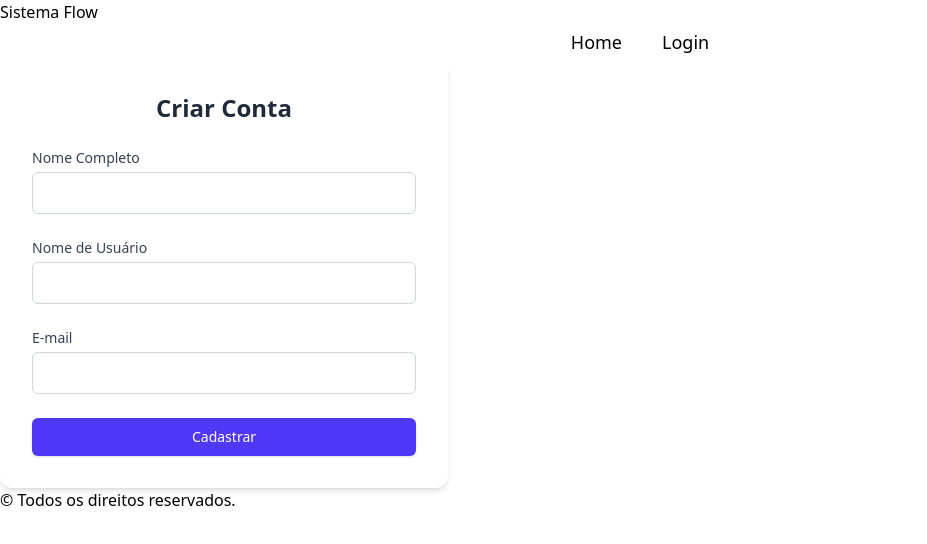
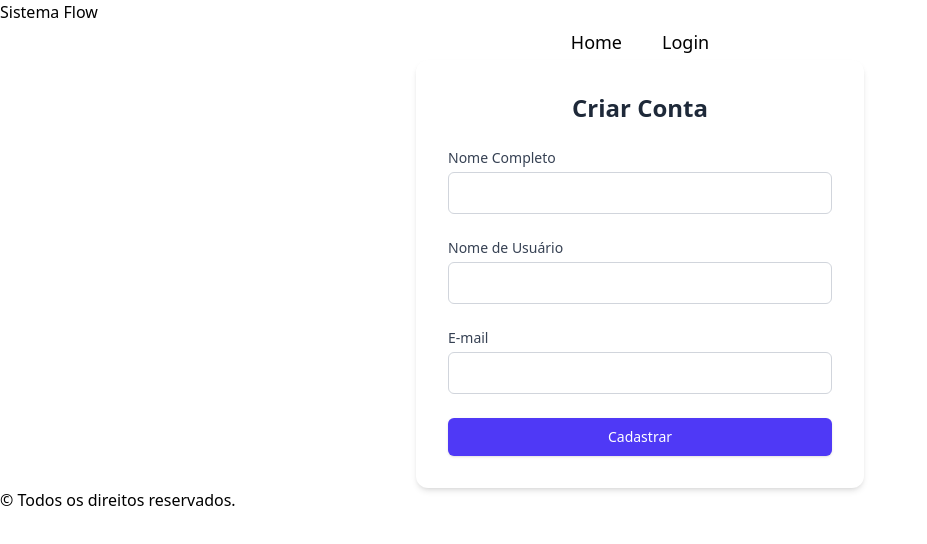
Before and after one commit to 1TDSPG-25/sistema-flow, a React (Vite) app in the folder sistema-flow/: page /cadastro in a window 1280 px wide. Shown: the top 544 px of the page, without its empty margins (0-927 px from the left). Built offline with nearby package versions, Linux system fonts and the light colour scheme.

Commit message:
bugfix: Adicionado alinhamento do form de cadastro e dependencias de hookform/zod.

```diff
--- a/sistema-flow/package.json
+++ b/sistema-flow/package.json
@@ -11,6 +11,7 @@
     "api": "json-server --watch db.json  --port 3001"
   },
   "dependencies": {
+    "@hookform/resolvers": "^5.2.2",
     "@tailwindcss/vite": "^4.1.14",
     "postcss": "^8.5.6",
     "react": "^19.1.1",
--- a/sistema-flow/src/routes/Cadastro/index.tsx
+++ b/sistema-flow/src/routes/Cadastro/index.tsx
@@ -20,7 +20,7 @@ export default function CadastroForm() {
     alert("test");
   };
   return (
-    <div className="bg-white p-8 rounded-xl shadow-md w-full max-w-md">
+    <div className="bg-white p-8 rounded-xl shadow-md w-full max-w-md mx-auto">
       <h2 className="text-2xl font-bold mb-6 text-center text-gray-800">
         Criar Conta
       </h2>
```
Also changed, not shown: 1 other file (tests, documents, lock files or other folders).
